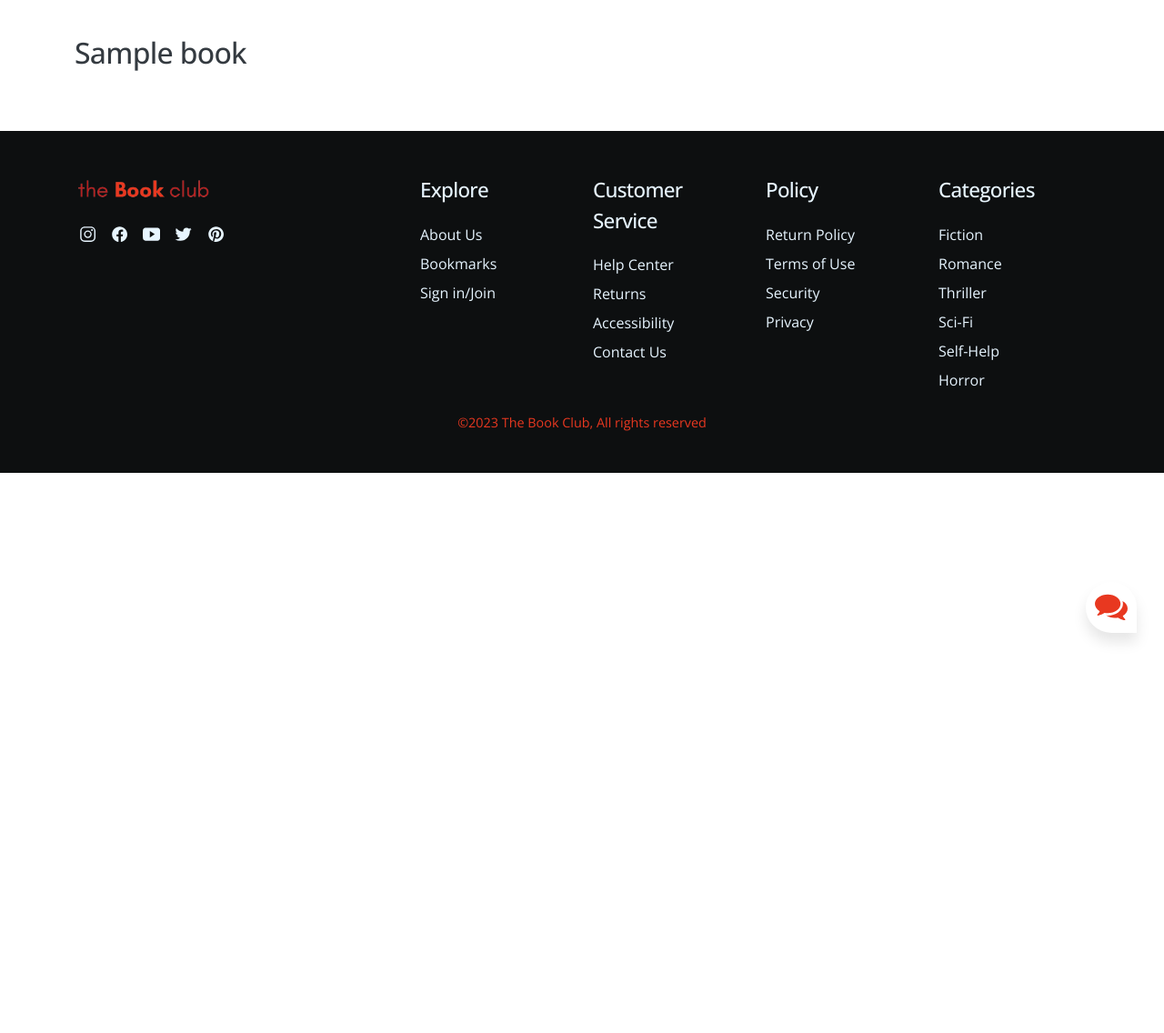
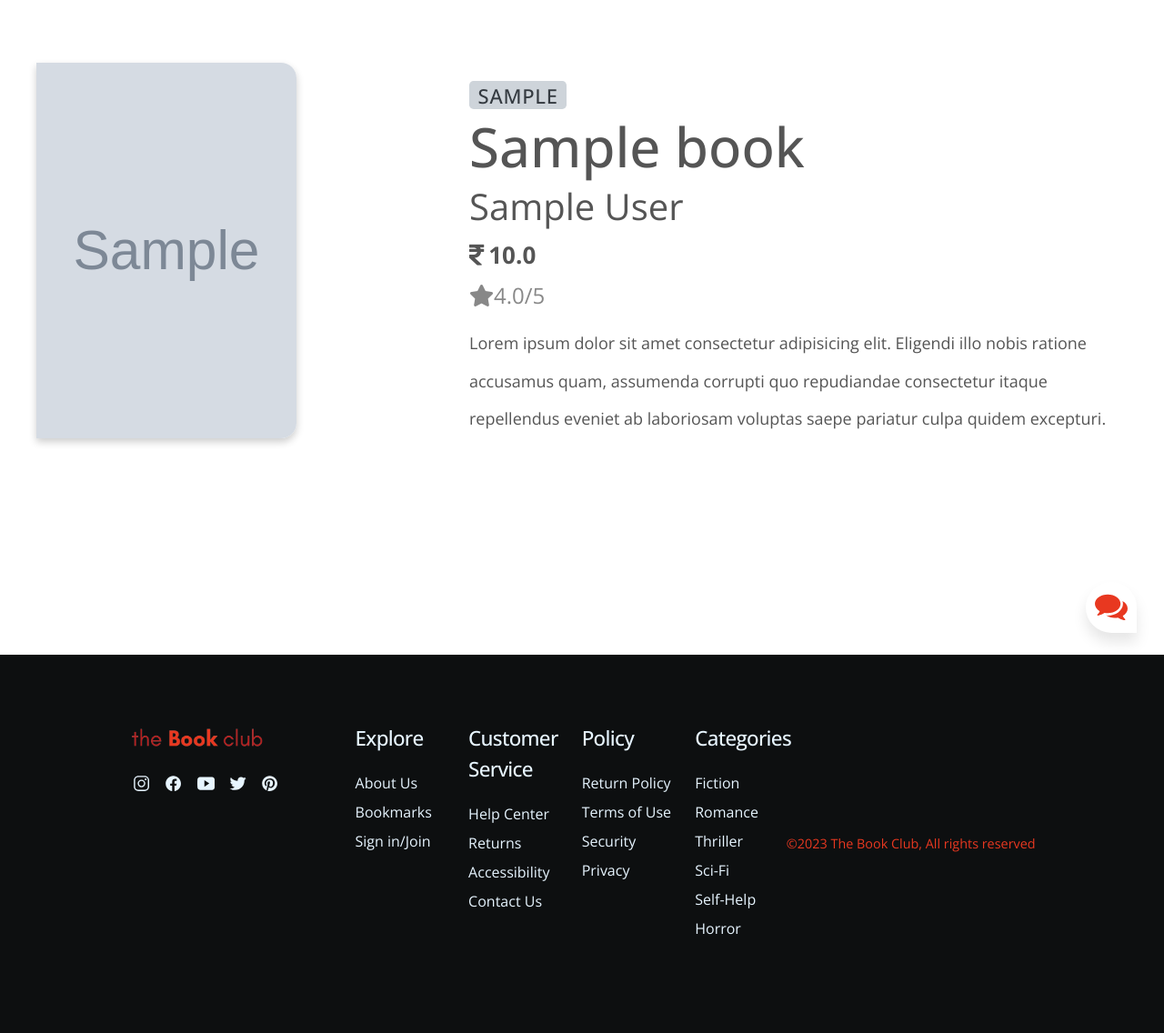
Before and after one commit to ajaysajikumar8/The-Book-Club, a Flask app: template templates/book.html in a window 1280 px wide. Shown: the part 74-1210 px from the top of the page at 91% size. Before the commit the page ends 780 px from the top, so only its background shows below. Run offline with Flask 3, Linux system fonts and the light colour scheme; the template is opened without the code that fills it: values that come from a table or form of the project are taken from there, others are empty; tables that the repository leaves empty hold one stand-in row (values such as "Sample post"); grey boxes marked "Sample" are stand-in pictures.

Commit message:
worked in book.html

```diff
--- a/static/style.css
+++ b/static/style.css
@@ -408,3 +408,87 @@
 		opacity: 0;
 	}
 }
+
+/*
+////////////////////////////////////////
+//////////////////////////////////////
+///////////////////////////////////////////
+////////////section-book/////////////////// */
+.container {
+    display: flex;
+    justify-content: center;
+    align-items: center;
+    height: 40vh;
+  }
+
+.book-img-container {
+	display: flex;
+    padding: 10px;
+    max-width: fit-content;
+	transform: translate(0%, 0%);
+	justify-content: center;
+	margin-top: 150px;
+  }
+
+  .book-imgs {
+    width: 800px;
+    height: auto;
+    margin-right: 150px;
+	border-radius: 0 6% 6% 0/4%;
+	overflow: hidden;
+	box-shadow: 0 4px 8px rgba(0, 0, 0, 0.2); /* Add box shadow to the book image */
+  }
+
+
+.book-info-container {
+	flex-grow: 1;
+	margin-left: 40px;
+  }
+
+  .book-info-title {
+    font-size: 60px;
+    margin-bottom: 10px;
+	overflow-wrap: break-word;
+  }
+
+  .book-info-author {
+    font-size: 40px;
+    margin-bottom: 20px;
+  }
+
+  .book-info-genre {
+    font-size: 22px;
+    margin-bottom: 5px;
+	margin-top: 20px;
+  }
+
+  .book-info-price {
+	font-size: 26px;
+    font-weight: bold;
+    margin-bottom: 5px;
+    margin-top: 20px;
+	display: flex;
+    align-items: center;
+
+  }
+  .book-info-price i {
+    margin-right: 5px; /* Add spacing between the icon and the price */
+  }
+
+  .book-info-rating{
+	font-size: 24px;
+    color: #888;
+    margin-top: 20px; /* Adjust the margin-top value as needed */
+    margin-bottom: 5px;
+	margin-right: 5px;
+  }
+
+  .book-info-container p:last-child {
+    margin-bottom: 0;
+  }
+
+  .book-info-description {
+    font-size: 18px;
+    margin-top: 20px;
+    line-height: 2.3;
+  }
--- a/templates/book.html
+++ b/templates/book.html
@@ -3,7 +3,19 @@
 <section class="section-book" id="">
 	<div class="container">
 		<div class="d-flex justify-content-between align-items-center">
-			<h2 class="heading-secondary">{{book.title}}</h2>
+			<div class="book-img-container"><img class="book-imgs" src="{{ book.img_url }}" alt="">
+			<div class="book-info-container">
+				<p class="book-info-genre subtitle">{{book.genre}}</p>
+				<h2 class="book-info-title">{{book.title}}</h2>
+				<p class="book-info-author">{{book.author}}</p>
+				<p class="book-info-price"><i class="fas fa-rupee-sign"></i>{{book.price}}</p>
+				<p class="book-info-rating"><i class="fas fa-star"></i>{{book.rating}}/5</p>
+				<div class="book-info-description">
+					<p>Lorem ipsum dolor sit amet consectetur adipisicing elit. Eligendi illo nobis ratione accusamus quam, assumenda corrupti quo repudiandae consectetur itaque repellendus eveniet ab laboriosam voluptas saepe pariatur culpa quidem excepturi.</p>
+				</div>
+
+			</div>
+			</div>
 		</div>
 	</div>
 </section>
--- a/templates/components/header.html
+++ b/templates/components/header.html
@@ -25,6 +25,10 @@
 			rel="stylesheet"
 			href="{{ url_for('static', filename='style.css') }}"
 		/>
+		<link rel="stylesheet" href="https://cdnjs.cloudflare.com/ajax/libs/font-awesome/5.15.3/css/all.min.css" />
+
+		<link rel="stylesheet" href="https://cdnjs.cloudflare.com/ajax/libs/font-awesome/5.15.3/css/all.min.css">
+
 		<title>Chatbot</title>
 	</head>
 	<body>
```
Also changed, not shown: templates/register.html (+4 -6 lines).
